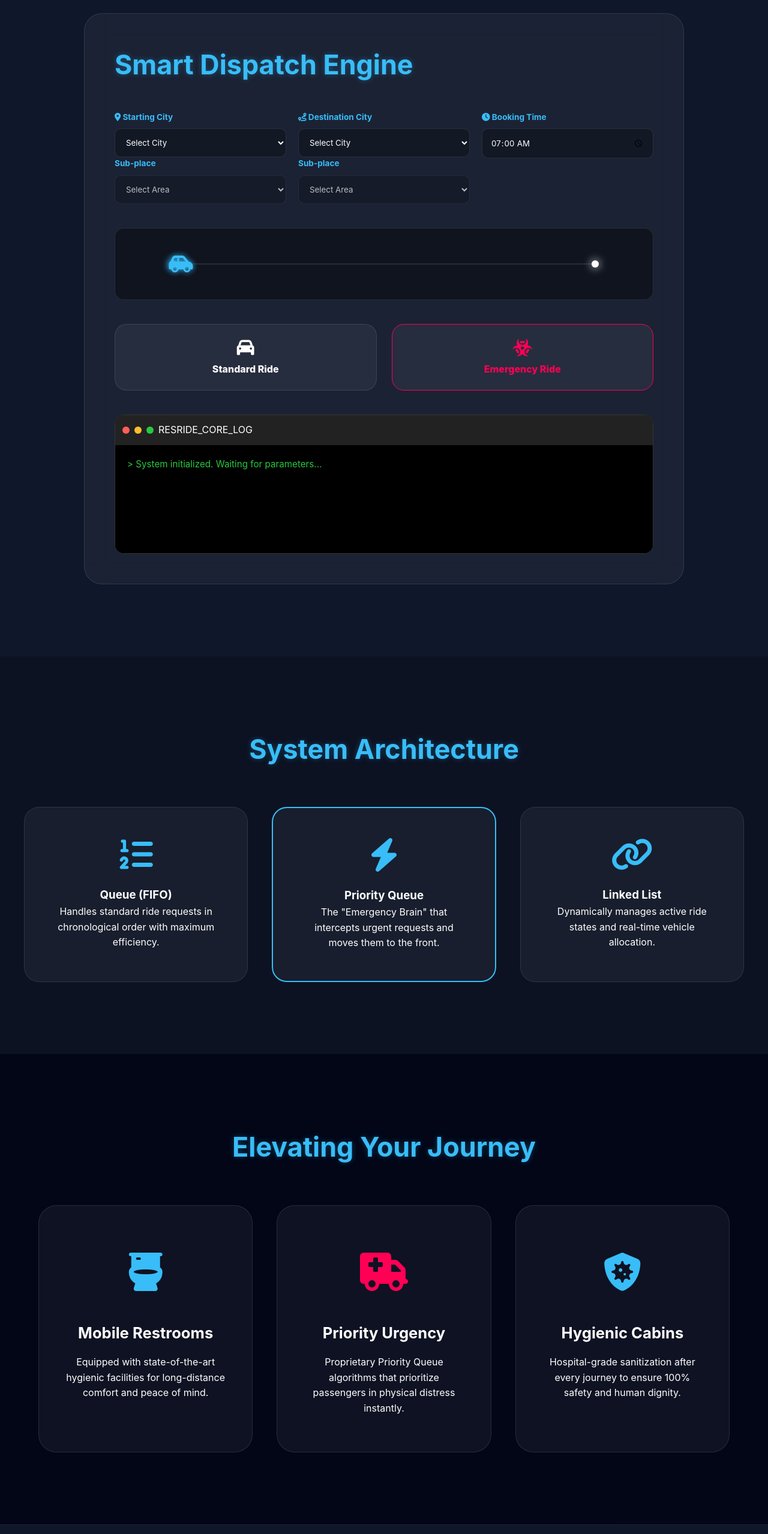
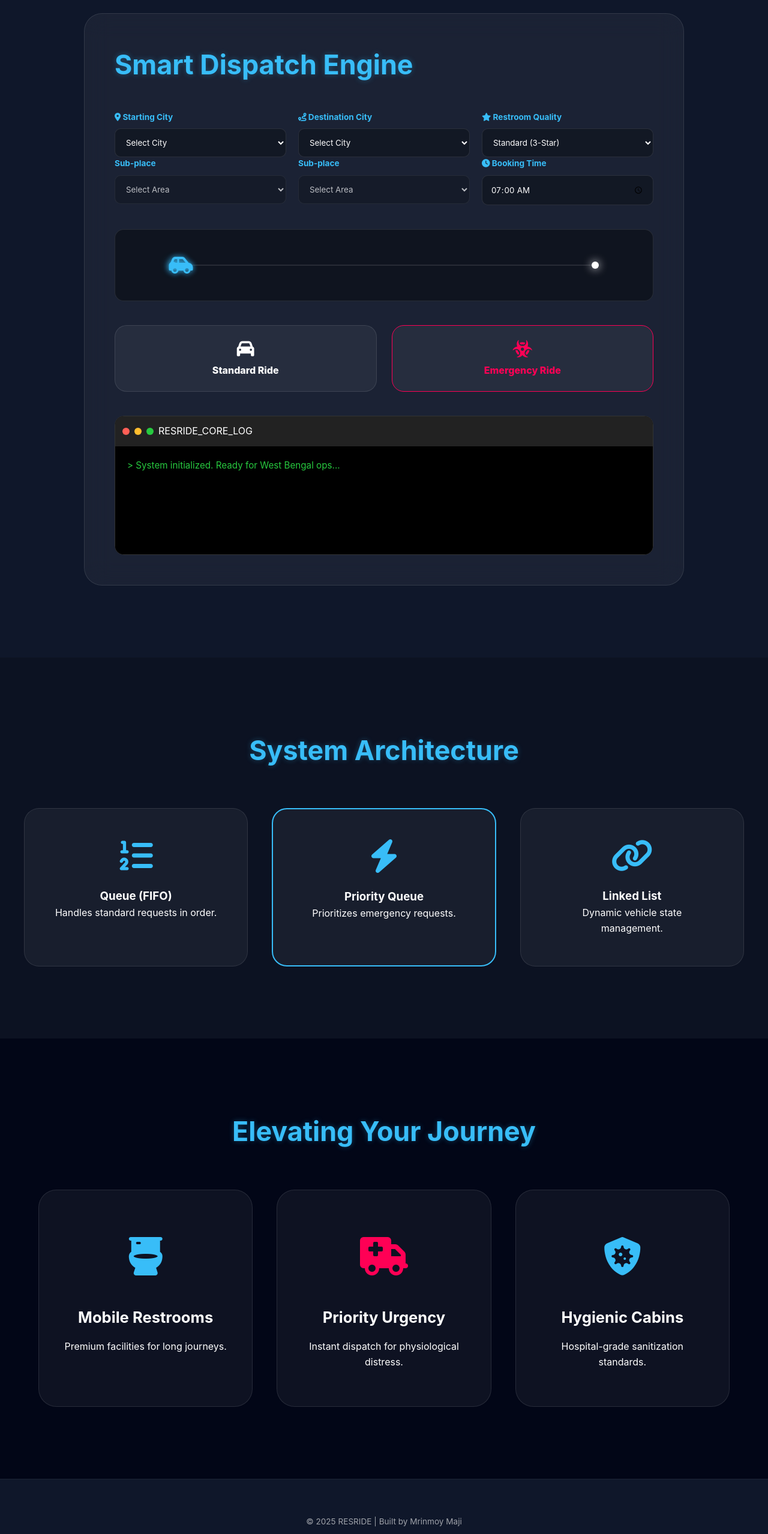
Before and after one commit to Mrinmoy-coder/RESRIDE, a plain HTML site: page index.html in a window 1280 px wide. Shown: the part 898-3455 px from the top of the page at 60% size. Drawn offline with Linux system fonts and the light colour scheme.

Commit message:
Update restroom quality and booking time labels

```diff
--- a/index.html
+++ b/index.html
@@ -60,34 +60,38 @@
                     <select id="end-city" onchange="updateSubPlaces('end')">
                         <option value="">Select City</option>
                         <option value="Kolkata">Kolkata</option>
+                        <option value="Howrah">Howrah</option>
                         <option value="Siliguri">Siliguri</option>
+                        <option value="Durgapur">Durgapur</option>
                     </select>
                     <label class="sub-label">Sub-place</label>
                     <select id="end-sub" disabled><option value="">Select Area</option></select>
                 </div>
                 <div class="input-box">
-                    <label><i class="fas fa-clock"></i> Booking Time</label>
+                    <label><i class="fas fa-star"></i> Restroom Quality</label>
+                    <select id="washroom-quality">
+                        <option value="3">Standard (3-Star)</option>
+                        <option value="4">Deluxe (4-Star)</option>
+                        <option value="5">Luxury (5-Star)</option>
+                    </select>
+                    <label class="sub-label"><i class="fas fa-clock"></i> Booking Time</label>
                     <input type="time" id="booking-time" value="07:00">
                 </div>
             </div>
 
             <div class="map-simulation">
                 <div class="route-line"></div>
-                <div id="vehicle-icon" class="vehicle-icon">
-                    <i class="fa-solid fa-car-side"></i>
-                </div>
+                <div id="vehicle-icon" class="vehicle-icon"><i class="fa-solid fa-car-side"></i></div>
                 <div class="point-start"></div>
                 <div class="point-end"></div>
             </div>
 
             <div class="action-grid">
                 <button class="resride-btn normal-btn" onclick="processRide('Normal')">
-                    <i class="fas fa-car"></i>
-                    <span>Standard Ride</span>
+                    <i class="fas fa-car"></i><span>Standard Ride</span>
                 </button>
                 <button class="resride-btn emergency-btn" onclick="processRide('Emergency')">
-                    <i class="fas fa-biohazard"></i>
-                    <span>Emergency Ride</span>
+                    <i class="fas fa-biohazard"></i><span>Emergency Ride</span>
                 </button>
             </div>
 
@@ -97,7 +101,7 @@
                     <span class="title">RESRIDE_CORE_LOG</span>
                 </div>
                 <div id="system-log" class="terminal-body">
-                    <p class="entry">> System initialized. Waiting for parameters...</p>
+                    <p class="entry">> System initialized. Ready for West Bengal ops...</p>
                 </div>
             </div>
         </div>
@@ -108,22 +112,19 @@
             <h2 class="section-title">System Architecture</h2>
             <div class="tech-grid">
                 <div class="tech-card">
-                    <div class="card-glow-small"></div>
                     <i class="fa-solid fa-list-ol tech-icon"></i>
                     <h3>Queue (FIFO)</h3>
-                    <p>Handles standard ride requests in chronological order with maximum efficiency.</p>
+                    <p>Handles standard requests in order.</p>
                 </div>
                 <div class="tech-card highlight">
-                    <div class="card-glow-small blue-glow"></div>
                     <i class="fa-solid fa-bolt tech-icon"></i>
                     <h3>Priority Queue</h3>
-                    <p>The "Emergency Brain" that intercepts urgent requests and moves them to the front.</p>
+                    <p>Prioritizes emergency requests.</p>
                 </div>
                 <div class="tech-card">
-                    <div class="card-glow-small"></div>
                     <i class="fa-solid fa-link tech-icon"></i>
                     <h3>Linked List</h3>
-                    <p>Dynamically manages active ride states and real-time vehicle allocation.</p>
+                    <p>Dynamic vehicle state management.</p>
                 </div>
             </div>
         </div>
@@ -133,29 +134,24 @@
         <h2 class="section-title">Elevating Your Journey</h2>
         <div class="benefits-grid">
             <div class="benefit-premium-card">
-                <div class="card-glow-effect"></div>
                 <div class="icon-box"><i class="fa-solid fa-toilet"></i></div>
                 <h3>Mobile Restrooms</h3>
-                <p>Equipped with state-of-the-art hygienic facilities for long-distance comfort and peace of mind.</p>
+                <p>Premium facilities for long journeys.</p>
             </div>
             <div class="benefit-premium-card red-theme">
-                <div class="card-glow-effect red-glow"></div>
                 <div class="icon-box"><i class="fa-solid fa-truck-medical"></i></div>
                 <h3>Priority Urgency</h3>
-                <p>Proprietary Priority Queue algorithms that prioritize passengers in physical distress instantly.</p>
+                <p>Instant dispatch for physiological distress.</p>
             </div>
             <div class="benefit-premium-card">
-                <div class="card-glow-effect"></div>
                 <div class="icon-box"><i class="fa-solid fa-shield-virus"></i></div>
                 <h3>Hygienic Cabins</h3>
-                <p>Hospital-grade sanitization after every journey to ensure 100% safety and human dignity.</p>
+                <p>Hospital-grade sanitization standards.</p>
             </div>
         </div>
     </section>
 
-    <footer class="founder-note">
-        <p>© 2025 RESRIDE | Built by Mrinmoy Maji</p>
-    </footer>
+    <footer class="founder-note"><p>© 2025 RESRIDE | Built by Mrinmoy Maji</p></footer>
 
     <script src="script.js"></script>
 </body>
```
